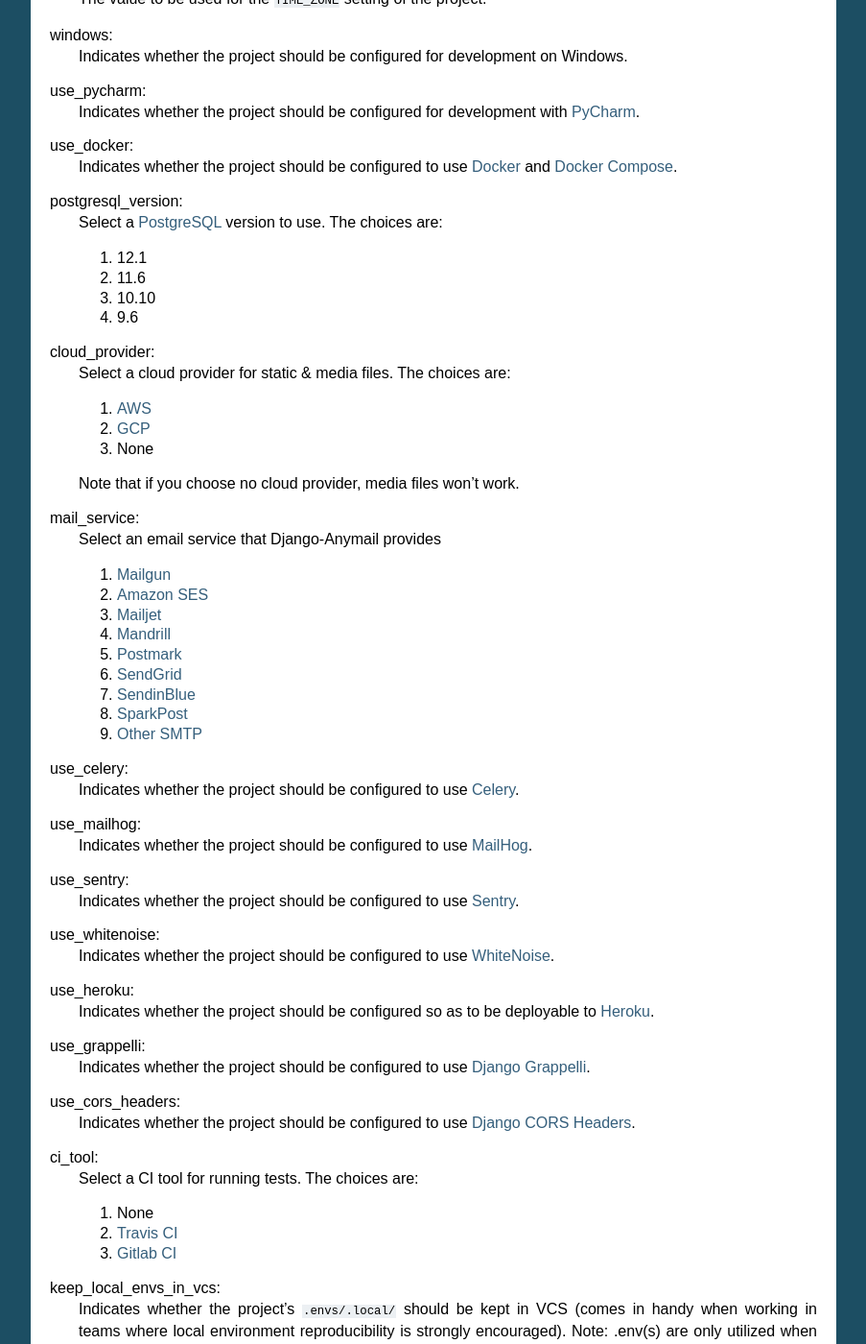
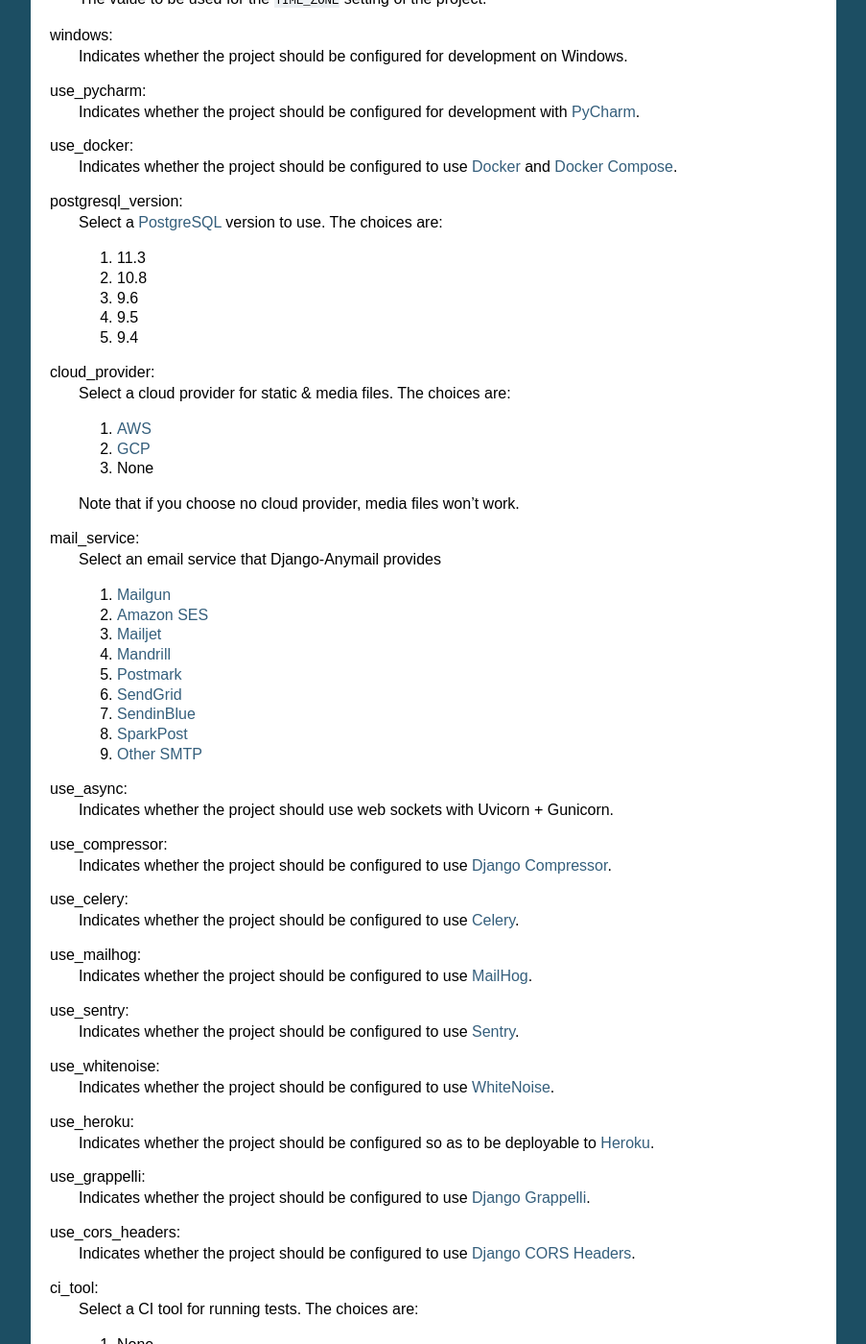
Before and after one commit to mazdakb/django-naqsh, a Sphinx documentation site: the page built from docs/project-generation-options.rst, in a window 1280 px wide and 1400 px high, scrolled down 752 px. Shown: the whole window at 96% size, without its empty margins (198-1101 px from the left). Built offline with Sphinx 7.4.7, drawn with Linux system fonts in a browser that asks for light colours; pages that are not in the unit, such as notebooks, are missing from menus.

Commit message:
Update docs

```diff
--- a/docs/deployment-on-pythonanywhere.rst
+++ b/docs/deployment-on-pythonanywhere.rst
@@ -35,7 +35,7 @@
 
     git clone <my-repo-url>  # you can also use hg
     cd my-project-name
-    mkvirtualenv --python=/usr/bin/python3.7 my-project-name
+    mkvirtualenv --python=/usr/bin/python3.8 my-project-name
     pip install -r requirements/production.txt  # may take a few minutes
 
 
--- a/docs/project-generation-options.rst
+++ b/docs/project-generation-options.rst
@@ -49,10 +49,11 @@
 postgresql_version:
     Select a PostgreSQL_ version to use. The choices are:
 
-    1. 12.1
-    2. 11.6
-    3. 10.10
-    4. 9.6
+    1. 11.3
+    2. 10.8
+    3. 9.6
+    4. 9.5
+    5. 9.4
 
 cloud_provider:
     Select a cloud provider for static & media files. The choices are:
@@ -75,6 +76,12 @@
     7. SendinBlue_
     8. SparkPost_
     9. `Other SMTP`_
+
+use_async:
+    Indicates whether the project should use web sockets with Uvicorn + Gunicorn.
+
+use_compressor:
+    Indicates whether the project should be configured to use `Django Compressor`_.
 
 use_celery:
     Indicates whether the project should be configured to use Celery_.
@@ -145,6 +152,8 @@
 
 .. _Django Rest Framework: https://github.com/encode/django-rest-framework/
 
+.. _Django Compressor: https://github.com/django-compressor/django-compressor
+
 .. _Celery: https://github.com/celery/celery
 
 .. _MailHog: https://github.com/mailhog/MailHog
```
Also changed, not shown: other parts of docs/deployment-on-pythonanywhere.rst (+3 -1 lines), docs/developing-locally-docker.rst (+9 -0 lines), docs/developing-locally.rst (+14 -3 lines).
